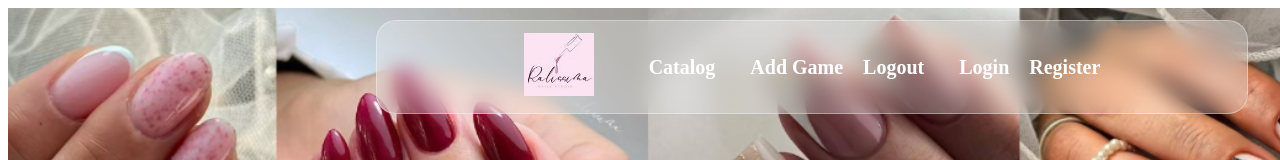
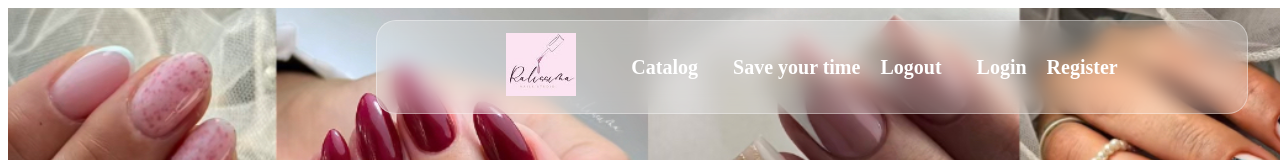
Before and after one commit to DenisMihailow/softuni-react-final-project-studios-2025, a React (Vite) app in the folder client/: page / in a window 1280 px wide. Shown: the top 160 px of the page. Built offline with nearby package versions, Linux system fonts and the light colour scheme.

Commit message:
Update Header.jsx

```diff
--- a/client/src/components/Header.jsx
+++ b/client/src/components/Header.jsx
@@ -8,10 +8,10 @@ export default function Header() {
                     <img src="./images/logo.jpg" alt="logo" />
                 </Link>
 
-                <Link to="/games">Catalog</Link>
+                <Link to="/">Catalog</Link>
 
                 <div id="user">
-                    <Link to="/games/create">Add Game</Link>
+                    <Link to="//create">Save your time</Link>
                     <Link to="/logout">Logout</Link>
                 </div>
 
```
